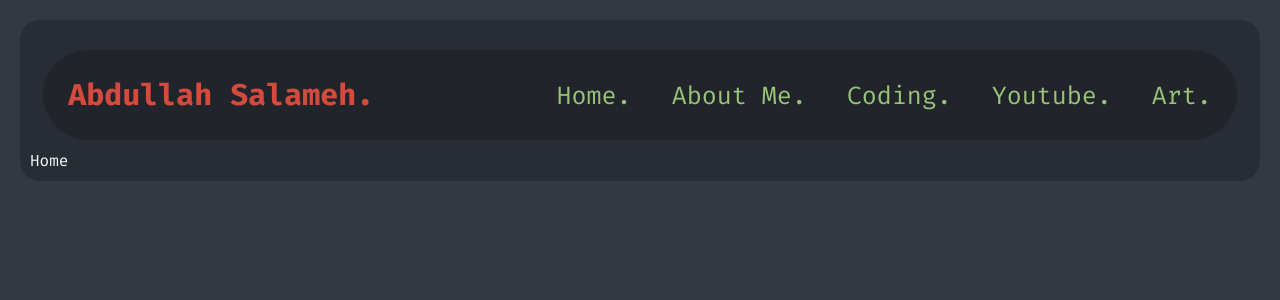
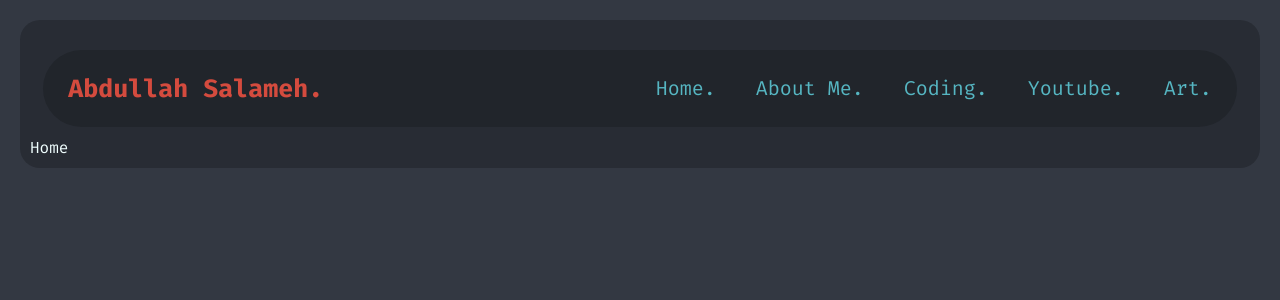
Before and after one commit to abda-s/my-blog, a React (Create React App) app: page / in a window 1280 px wide. Shown: the top 300 px of the page. Built offline with nearby package versions, Linux system fonts and the light colour scheme.

Commit message:
changeing some syles

```diff
--- a/src/styls/Navbar.css
+++ b/src/styls/Navbar.css
@@ -8,10 +8,12 @@
     justify-content:space-between;
     background: #21252B;
     border-radius: 100px;
+    font-size:20px;
+
 }
 
 .logo{
-    font-size: 30px;
+    font-size: 25px;
     font-weight:700;
     cursor:pointer;
     margin-left: 20px;
@@ -30,9 +32,8 @@
 
 .navbar ul li a{
     text-decoration: none;
-    font-size:25px;
-    color:#98C379;
-    /* color:#56B6C2; */
+    /* color:#98C379; */
+    color:#56B6C2;
 }
 .navbar ul li::after{
     content:'';
```
